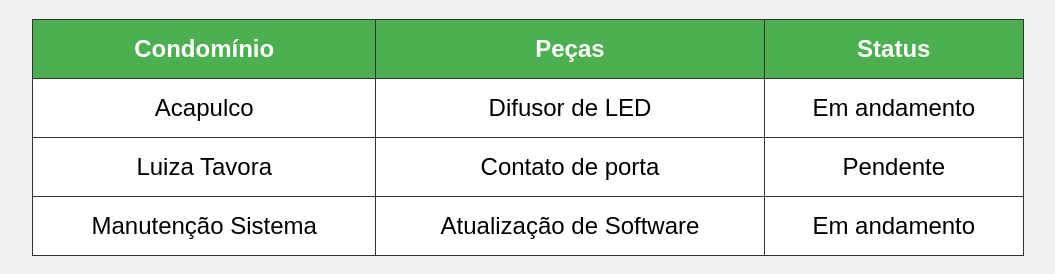
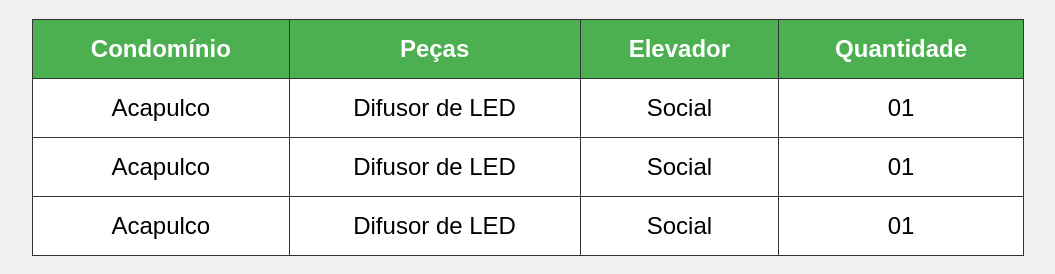
Before and after one commit to WEELEVADORES/weelevadores, a plain HTML site: page index.html in a window 1280 px wide. Shown: the part 81-355 px from the top of the page, without its empty margins (112-1167 px from the left). Drawn offline with Linux system fonts and the light colour scheme.

Commit message:
Update index.html

```diff
--- a/index.html
+++ b/index.html
@@ -38,22 +38,26 @@
         <tr>
             <th>Condomínio</th>
             <th>Peças</th>
-            <th>Status</th>
+            <th>Elevador</th>
+            <th>Quantidade</th>
         </tr>
         <tr>
             <td>Acapulco</td>
             <td>Difusor de LED</td>
-            <td>Em andamento</td>
+            <td>Social</td>
+            <td>01</td>
         </tr>
         <tr>
-            <td>Luiza Tavora</td>
-            <td>Contato de porta</td>
-            <td>Pendente</td>
+             <td>Acapulco</td>
+            <td>Difusor de LED</td>
+            <td>Social</td>
+            <td>01</td>
         </tr>
         <tr>
-            <td>Manutenção Sistema</td>
-            <td>Atualização de Software</td>
-            <td>Em andamento</td>
+             <td>Acapulco</td>
+            <td>Difusor de LED</td>
+            <td>Social</td>
+            <td>01</td>
         </tr>
     </table>
 </footer>
```
